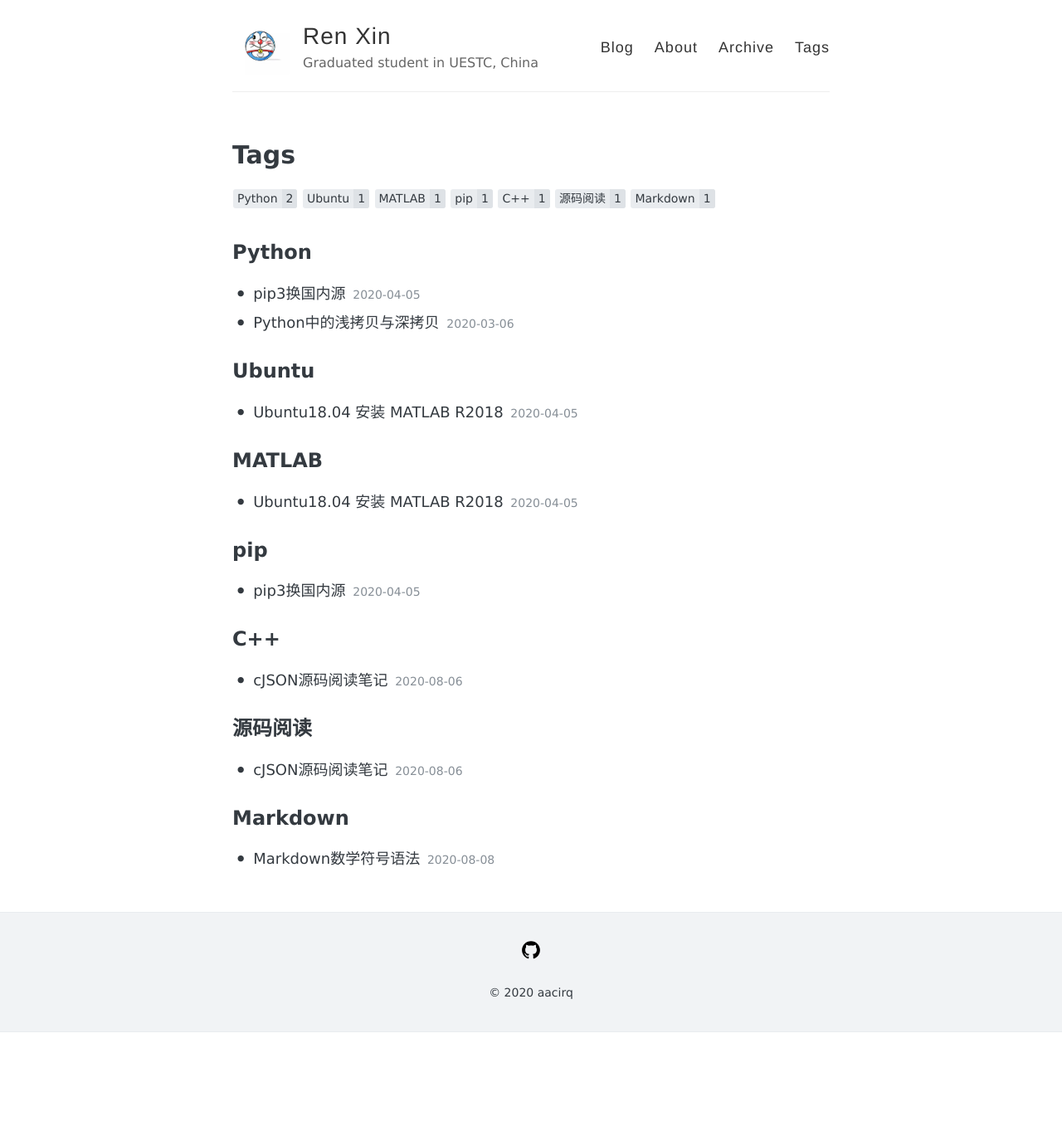
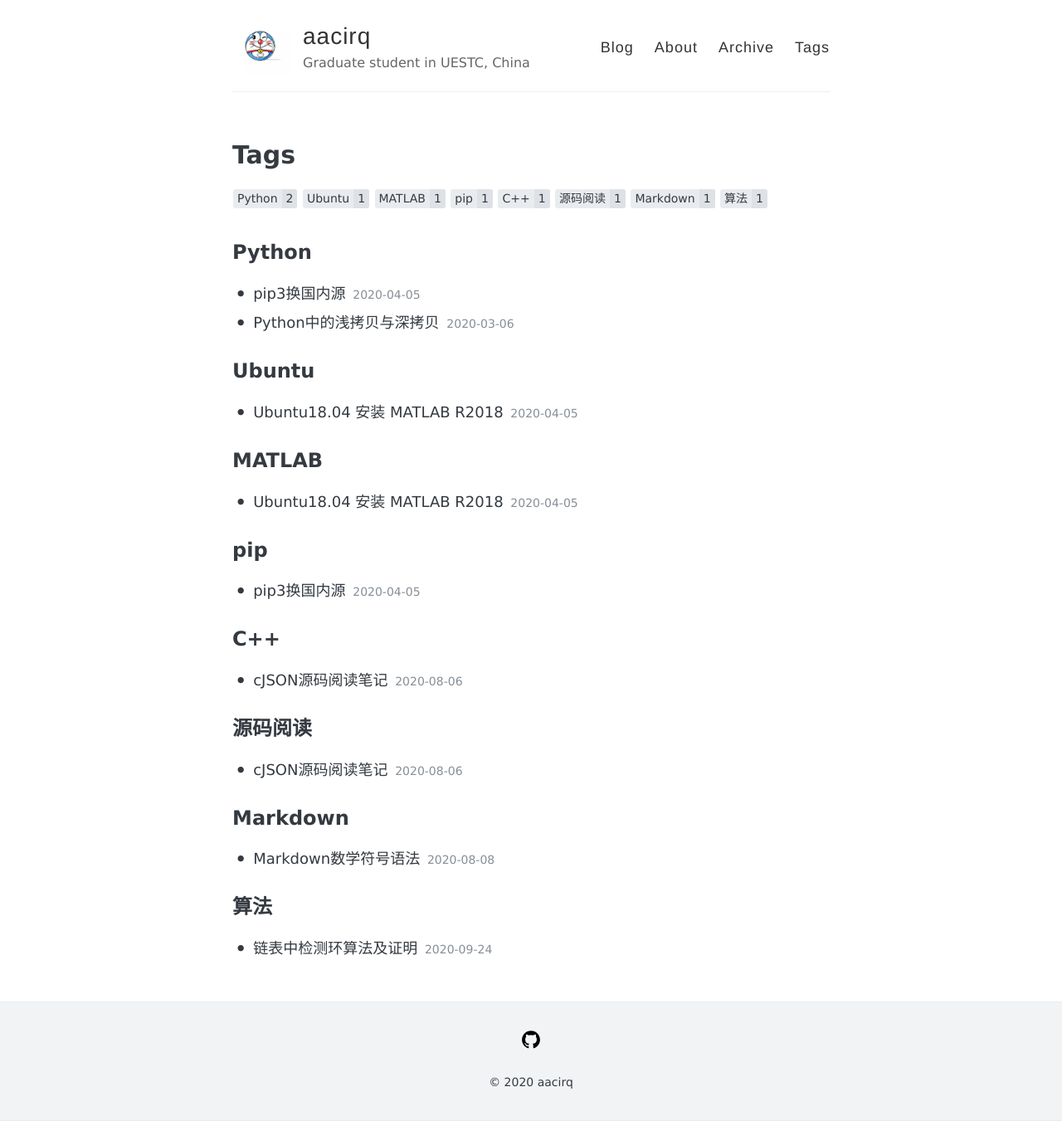
Before and after one commit to aacirq/aacirq.github.io, a Jekyll site: the page built from tags/index.html, in a window 1280 px wide. Shown: the whole page at 83% size. Built offline with Jekyll 4.4.1, drawn with Linux system fonts in a browser that asks for light colours; before the commit the page ends 1244 px from its top, so only the background shows below that; part of the change alters nothing that is shown.

Commit message:
add find_loop_in_list

````diff
--- a/_config.yml
+++ b/_config.yml
@@ -3,10 +3,10 @@
 #
 
 # Name of your site (displayed in the header)
-name: Ren Xin
+name: aacirq
 
 # Short bio or description (displayed in the header)
-description: Graduated student in UESTC, China
+description: Graduate student in UESTC, China
 
 #
 # Flags below are optional
--- /dev/null
+++ b/_posts/2020-09-24-Find_loop_in_list.md
@@ -0,0 +1,102 @@
+---
+layout: post
+title: "链表中检测环算法及证明"
+tags: [算法]
+comments: true
+---
+
+这篇博客的重点是说明**方法2**，并证明其可行性。
+
+题目：给一个链表，若其中包含环，请找出该链表的环的入口结点，否则，输出null。
+
+链表node定义
+```C++
+struct ListNode {
+    int val;
+    struct ListNode *next;
+    ListNode(int x) :
+        val(x), next(NULL) {
+    }
+};
+```
+
+## 方法1
+
+利用辅助数据结构`set`，思路比较简单，直接给出代码
+
+```C++
+class Solution {
+public:
+    ListNode *EntryNodeOfLoop(ListNode *pHead) {
+        unordered_set<ListNode*> st;
+        while(pHead) {
+            if(st.find(pHead) == st.end()) {
+                st.insert(pHead);
+                pHead = pHead->next;
+            } else {
+                return pHead;
+            }
+        }
+        return nullptr;
+    }
+};
+```
+
+## 方法2
+
+这是这篇博客的重点，先给出思路
+
+先说明一些定义，起始节点定为`pHead`
+
+### 算法思路
+
+1. 定义`fast`和`slow`指针，分别指向`pHead`；
+2. 如果`fast`和`fast->next`均不为空，使`fast`指针前进两步，`slow`指针前进一步，即`fast = fast->next->next; slow = slow->next`，直到`fast`和`slow`重合；
+3. 判断第二步终止的情况，如果`fast`或`fast->next`为空，则返回`nullptr`，否则，进行下一步；
+4. 使`fast`指回`pHead`，然后依次使`fast`和`slow`指针前进一步，直到`fast`和`slow`指针重合，这是两个指针均为环入口结点。
+
+### 证明
+
+无环的时候显然成立，不需证明。
+
+当有环的时候，如下图所示
+
+![有环示意图](../images/3.jpg)
+
+在图中，假设非环部分长度为$a$，环的长度为$b$
+
+当`slow`指针指到$A$点后，`fast`指针前进的距离为$2a$，假设此时`fast`指针在$B$点（$B$点可能与$A$重合），则$L_{AB}$的长度为$(2a-a)\%b=a\%b$，其中，$\%$符号为取模。
+
+假设`slow`指针又走了$n$步后与`fast`相遇，这是`fast`走了$2n$距离，假设相遇点为$C$（$c$与$A$和$B$都有可能重合）
+
+从`slow`指针的角度看
+$$
+L_{AC}=n\%b
+$$
+
+从`fast`指针的角度看
+$$
+L_{AC}=(2n+L_{AB})\%b = (2n+a\%b)\%b
+$$
+
+二者相等，得到
+$$
+n\%b = (2n+a\%b)\%b
+$$
+
+将$a\%b$也可以表示为$a-k_1b$，$(2n+a\%b)\%b$表示为$2n+a\%b-k_2b$，$n\%b$表示为$n-k_3b$，其中$k_1, k_2, k_3$为整数，是为了表示取模运算而取的，所以，上式可以表示为
+$$
+n=(k_1 + k_2 + k_3)b - a
+$$
+
+所以，$L_{AC}$也可以表示为
+$$
+L_{AC} = (k_2 - k_3)b - a
+$$
+
+`fast`和`slow`相遇之后，将`fast`指针指回原点，再走$a$步，`slow`指针的位置为
+$$
+(a+L_{AC}) \% b = (a + (k_2 - k_3)b - a) = 0
+$$
+
+所以，当`fast`指针前进$a$步后，即再次到达$A$点后，`slow`指针也再次指到$A$点，即两个指针相遇后就是环的起点。
````
Also changed, not shown: images/3.jpg (added).
